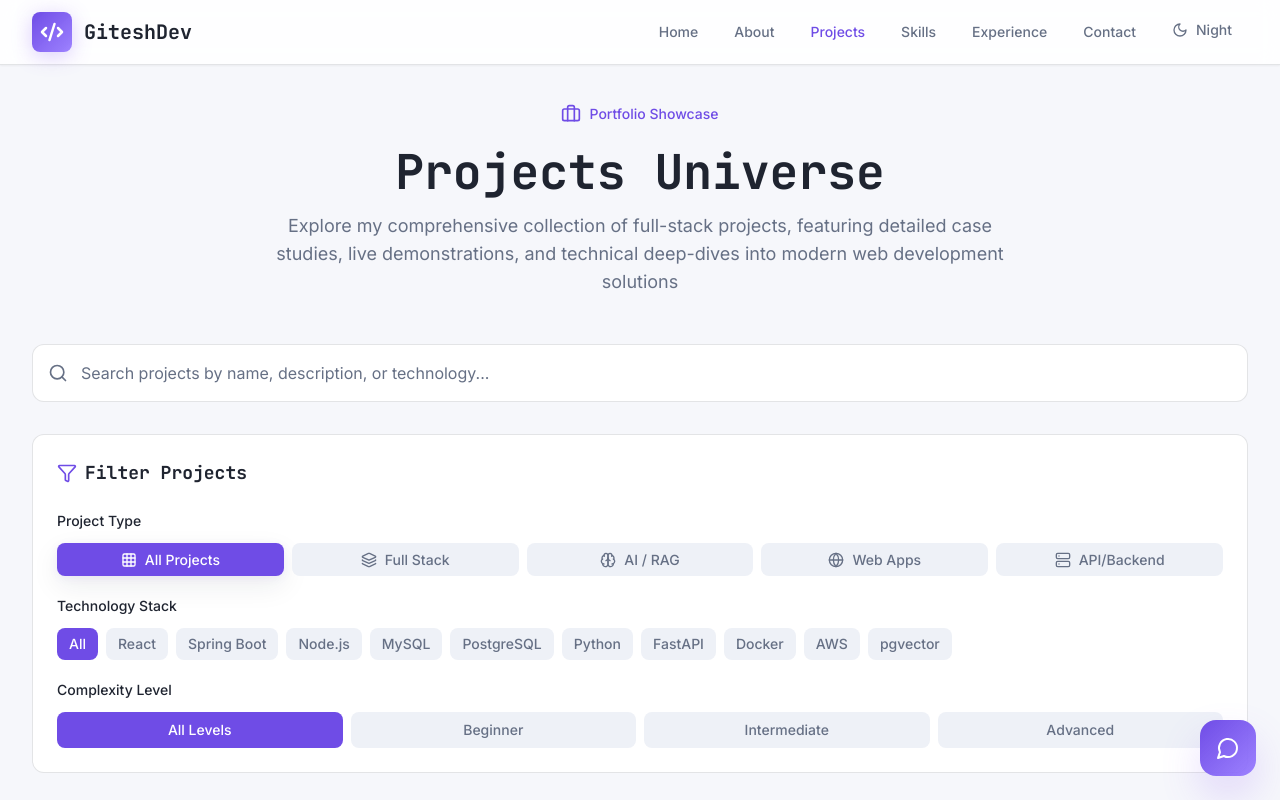
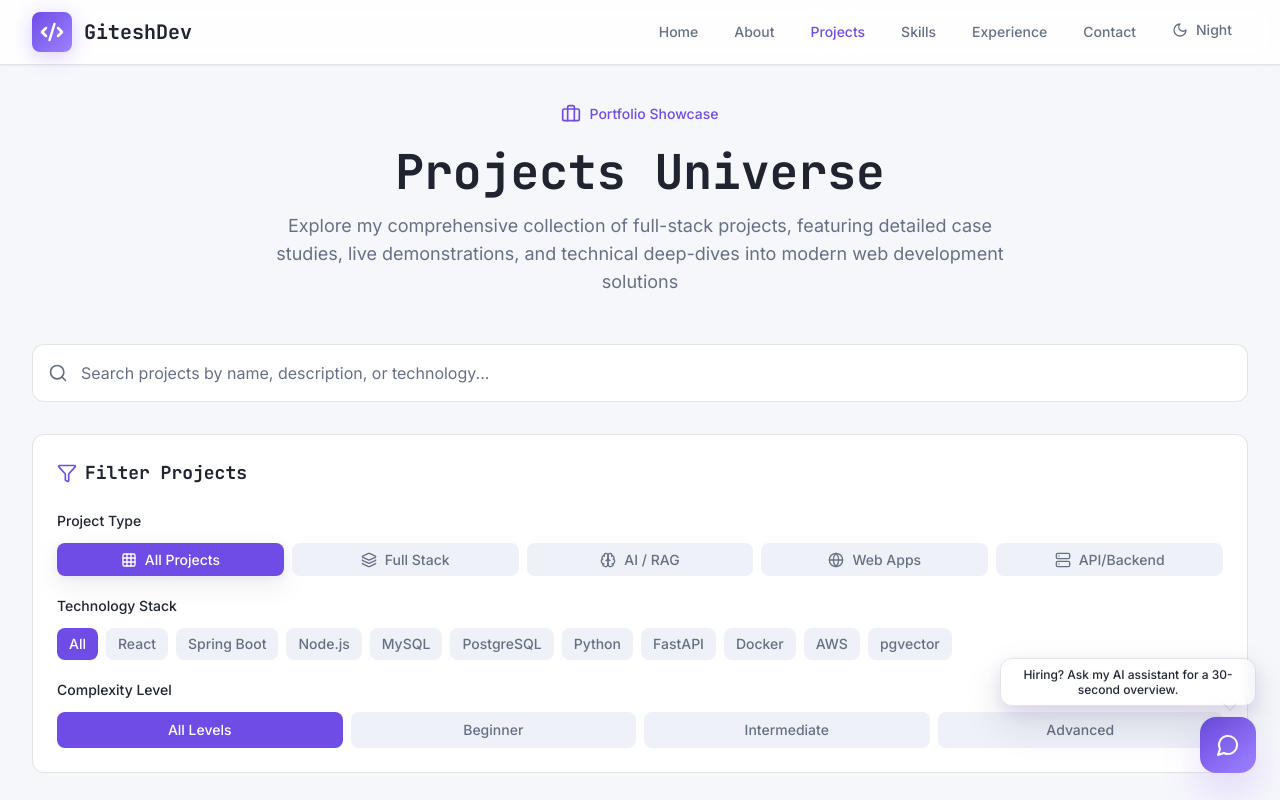
Before and after one commit to Gitesh1712/portfolio26, a React (Vite) app: page /portfolio/projects in a window 1280 px wide. Shown: the top 800 px of the page. Built offline with nearby package versions, Linux system fonts and the light colour scheme; grey boxes are pictures that could not be loaded.

Commit message:
assist upgrade

```diff
--- a/src/components/PortfolioAssistant.jsx
+++ b/src/components/PortfolioAssistant.jsx
@@ -36,6 +36,7 @@ const PortfolioAssistant = () => {
   const [messages, setMessages] = useState(() => [createWelcomeMessage()]);
   const [error, setError] = useState('');
   const [hasUnread, setHasUnread] = useState(false);
+  const [showAttentionCue, setShowAttentionCue] = useState(true);
 
   const messagesContainerRef = useRef(null);
 
@@ -51,6 +52,14 @@ const PortfolioAssistant = () => {
       setHasUnread(true);
     }
   }, [messages, isOpen]);
+
+  useEffect(() => {
+    const timeoutId = window.setTimeout(() => {
+      setShowAttentionCue(false);
+    }, 9000);
+
+    return () => window.clearTimeout(timeoutId);
+  }, []);
 
   const addMessage = (role, content) => {
     setMessages((prev) => [
@@ -120,6 +129,7 @@ const PortfolioAssistant = () => {
   const openAssistant = () => {
     setIsOpen(true);
     setHasUnread(false);
+    setShowAttentionCue(false);
   };
 
   const clearConversation = () => {
@@ -256,9 +266,17 @@ const PortfolioAssistant = () => {
       <button
         type="button"
         onClick={isOpen ? () => setIsOpen(false) : openAssistant}
-        className="group relative inline-flex h-14 w-14 items-center justify-center rounded-2xl bg-gradient-purple text-white shadow-purple-xl transition duration-300 hover:scale-105"
+        className={`group relative inline-flex h-14 w-14 items-center justify-center rounded-2xl bg-gradient-purple text-white shadow-purple-xl transition duration-300 hover:scale-105 ${
+          showAttentionCue && !isOpen ? 'animate-bounce' : ''
+        }`}
         aria-label={isOpen ? 'Minimize portfolio assistant' : 'Open portfolio assistant'}
       >
+        {showAttentionCue && !isOpen && (
+          <div className="pointer-events-none absolute bottom-[calc(100%+0.7rem)] right-0 z-10 w-64 rounded-xl border border-border bg-card/95 px-3 py-2 text-xs font-medium text-foreground shadow-purple-lg backdrop-blur-sm animate-fade-in">
+            <p>Hiring? Ask my AI assistant for a 30-second overview.</p>
+            <span className="absolute -bottom-1 right-5 h-2.5 w-2.5 rotate-45 border-b border-r border-border bg-card/95" />
+          </div>
+        )}
         <span className="absolute inset-0 rounded-2xl bg-white/20 opacity-0 transition group-hover:opacity-100" />
         <Icon name={isOpen ? 'Minus' : 'MessageCircle'} size={24} className="relative" />
         {hasUnread && !isOpen && (
```
